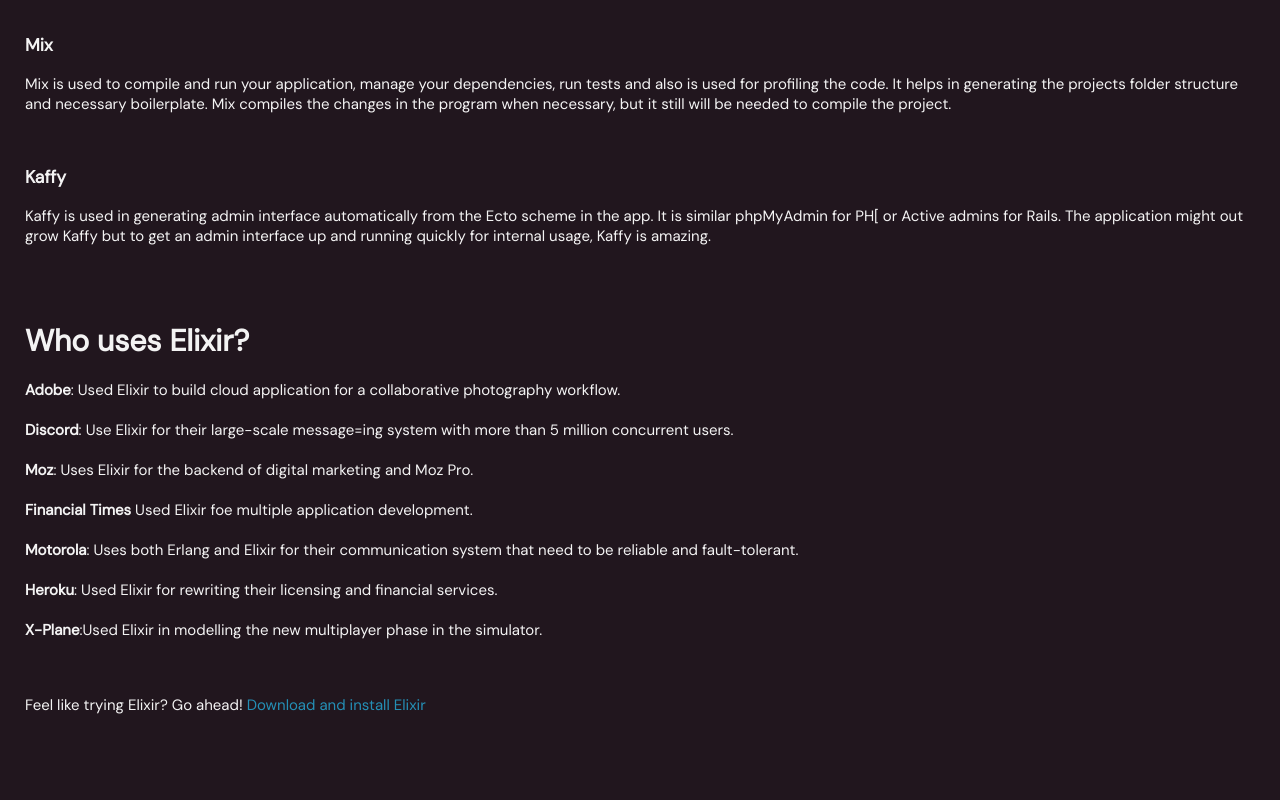
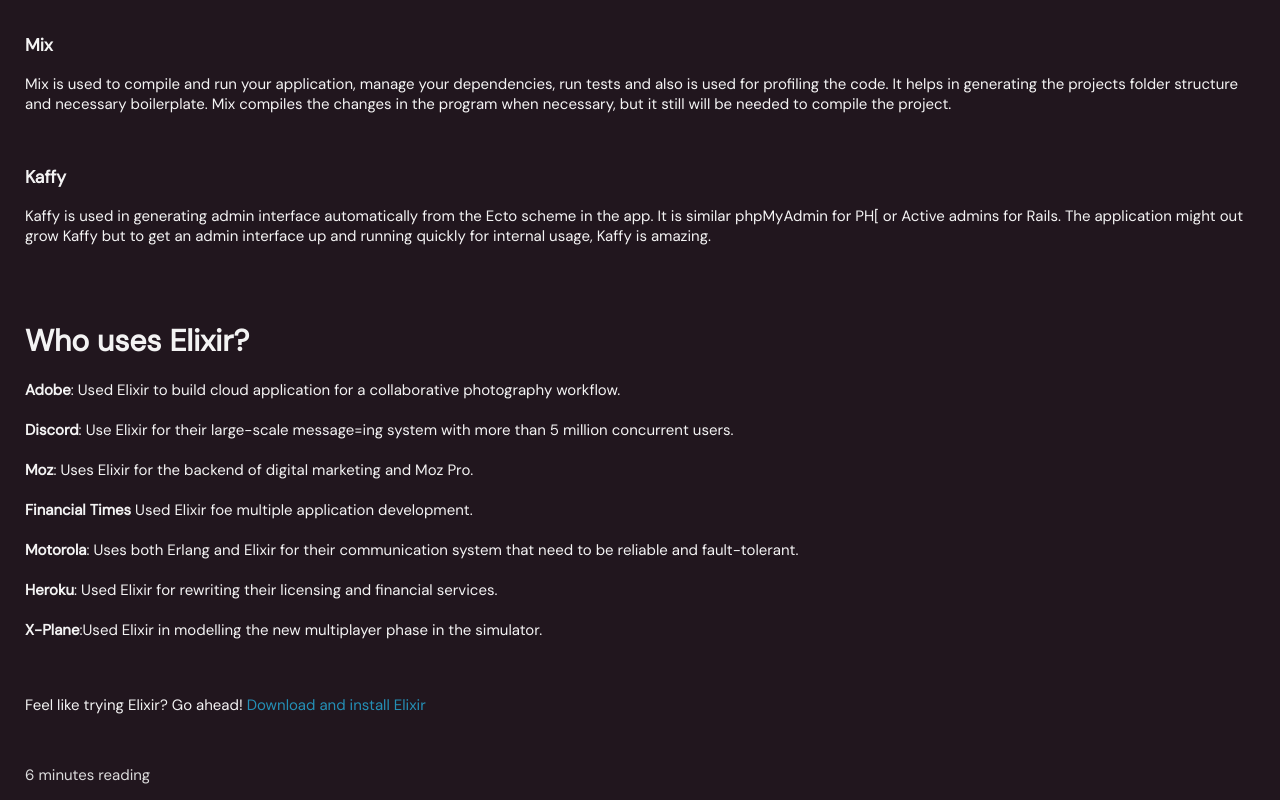
Before and after one commit to aleena-kuriakose/Elixir, a plain HTML site: page index.html in a window 1280 px wide. Shown: the part 3216-4016 px from the top of the page. Before the commit the page ends 3946 px from the top, so only its background shows below. Drawn offline with Linux system fonts and the light colour scheme.

Commit message:
Update index.html

```diff
--- a/index.html
+++ b/index.html
@@ -115,6 +115,8 @@
 </div>
 <div>
   <p>Feel like trying Elixir? Go ahead! <a href="https://elixir-lang.org/install.html" style="color: #2596be"> Download and install Elixir</a></p>
+  <br>
+  <p style="color:#e7e7e7"> 6 minutes reading <p>
 </div>
    <!--
 References
```
